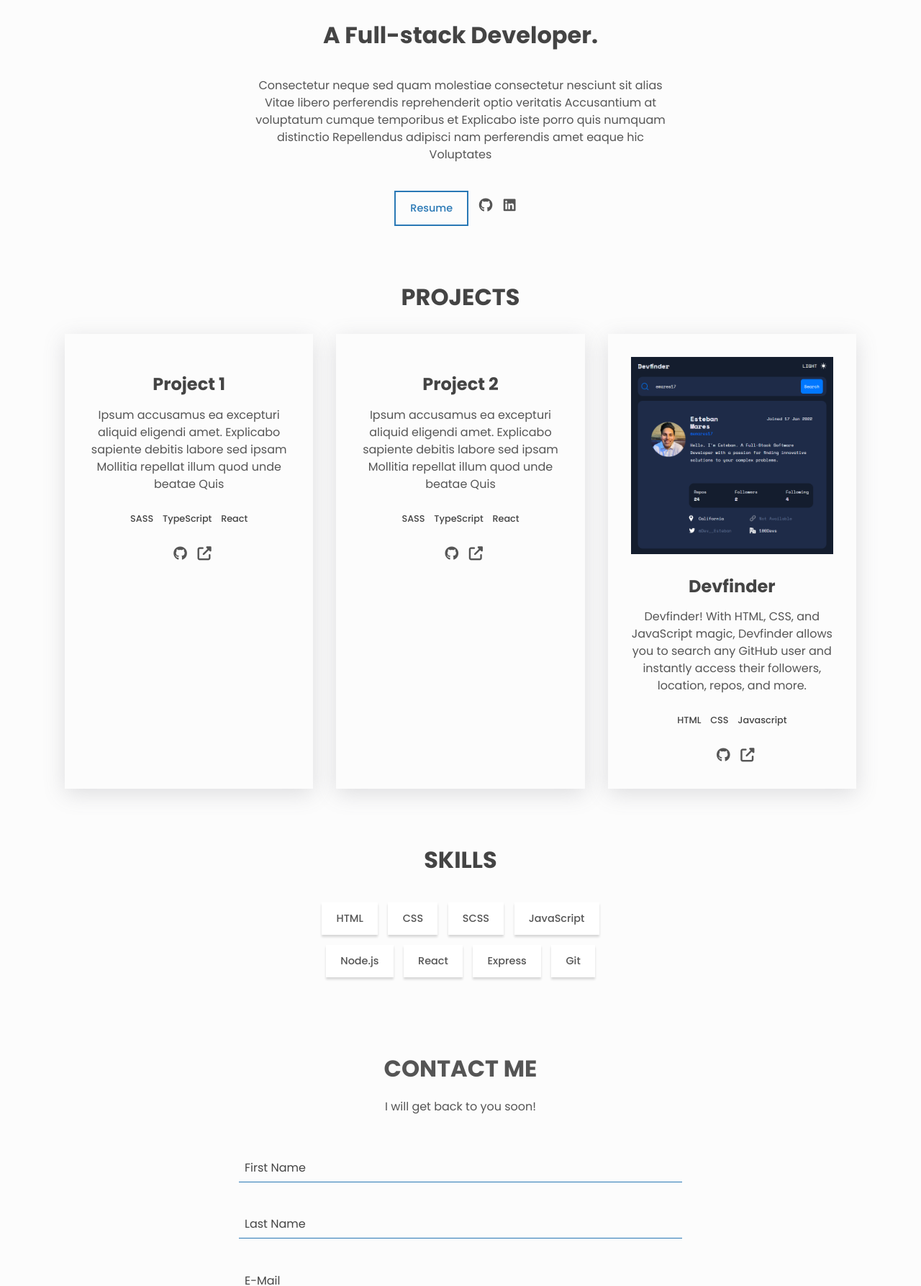
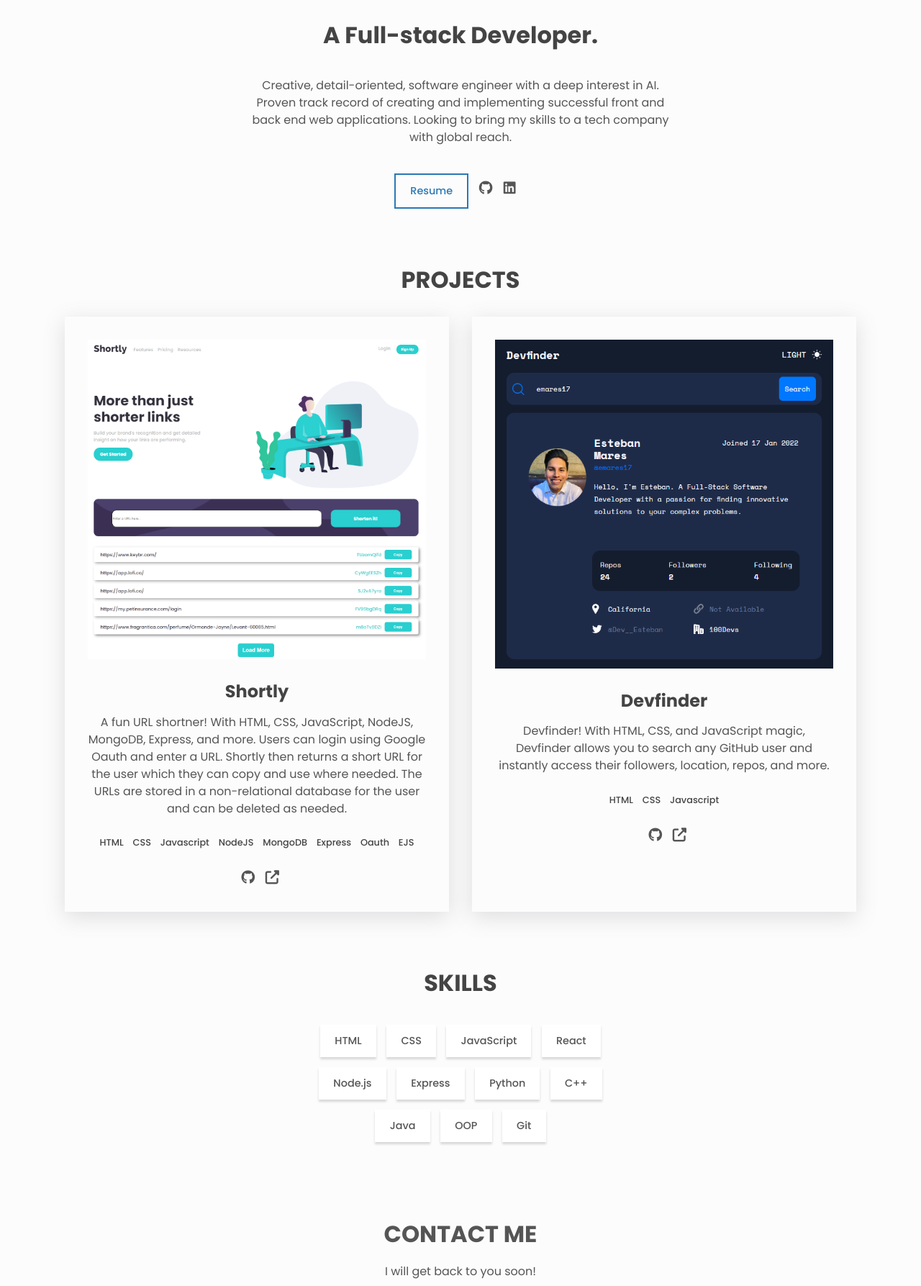
Before and after one commit to emares17/portfolio2022, a website: page public/index.html in a window 1280 px wide. Shown: the part 261-2048 px from the top of the page at 72% size. Drawn offline with Linux system fonts and the light colour scheme.

Commit message:
updates to layout

```diff
--- a/public/index.html
+++ b/public/index.html
@@ -58,15 +58,11 @@
         <h1>Hi, I am <span class="about__name">Esteban Mares.</span></h1>
         <h2 class="about__role">A Full-stack Developer.</h2>
         <p class="about__desc">
-          Consectetur neque sed quam molestiae consectetur nesciunt sit alias
-          Vitae libero perferendis reprehenderit optio veritatis Accusantium at
-          voluptatum cumque temporibus et Explicabo iste porro quis numquam
-          distinctio Repellendus adipisci nam perferendis amet eaque hic
-          Voluptates
+          Creative, detail-oriented, software engineer with a deep interest in AI. Proven track record of creating and implementing successful front and back end web applications. Looking to bring my skills to a tech company with global reach.
         </p>
 
         <div class="about__contact center">
-          <a href="https://example.com">
+          <a href="https://docs.google.com/document/d/18n_ghcA8vJGYMWE7022flOABU4_O_7VL/edit?usp=sharing&ouid=112034788923467786850&rtpof=true&sd=true">
             <span class="btn btn--outline">Resume</span>
           </a>
 
@@ -94,27 +90,33 @@
 
         <div class="projects__grid">
           <div class="project">
-            <h3>Project 1</h3>
+            <a href="https://url-shortner-production-fea7.up.railway.app/">
+              <img src="/images/Shortly.PNG" alt="Devfinder">
+            </a>
+            <h3>Shortly</h3>
             <p class="project__description">
-              Ipsum accusamus ea excepturi aliquid eligendi amet. Explicabo
-              sapiente debitis labore sed ipsam Mollitia repellat illum quod
-              unde beatae Quis
+              A fun URL shortner! With HTML, CSS, JavaScript, NodeJS, MongoDB, Express, and more. Users can login using Google Oauth and enter a URL. Shortly then returns a short URL for the user which they can copy and use where needed. The URLs are stored in a non-relational database for the user and can be deleted as needed.
             </p>
             <ul class="project__stack">
-              <li class="project__stack-item">SASS</li>
-              <li class="project__stack-item">TypeScript</li>
-              <li class="project__stack-item">React</li>
+              <li class="project__stack-item">HTML</li>
+              <li class="project__stack-item">CSS</li>
+              <li class="project__stack-item">Javascript</li>
+              <li class="project__stack-item">NodeJS</li>
+              <li class="project__stack-item">MongoDB</li>
+              <li class="project__stack-item">Express</li>
+              <li class="project__stack-item">Oauth</li>
+              <li class="project__stack-item">EJS</li>
             </ul>
 
             <a
-              href="https://github.com"
+              href="https://github.com/emares17/Url-shortner"
               aria-label="source code"
               class="link link--icon"
             >
               <i aria-hidden="true" class="fab fa-github"></i>
             </a>
             <a
-              href="https://example.com"
+              href="https://url-shortner-production-fea7.up.railway.app/"
               aria-label="live preview"
               class="link link--icon"
             >
@@ -122,7 +124,7 @@
             </a>
           </div>
 
-          <div class="project">
+          <!-- <div class="project">
             <h3>Project 2</h3>
             <p class="project__description">
               Ipsum accusamus ea excepturi aliquid eligendi amet. Explicabo
@@ -149,7 +151,7 @@
             >
               <i aria-hidden="true" class="fas fa-external-link-alt"></i>
             </a>
-          </div>
+          </div> -->
 
           <div class="project">
             <a href="https://githubusersearch-api.netlify.app/">
@@ -189,11 +191,14 @@
         <ul class="skills__list">
           <li class="skills__list-item btn btn--plain">HTML</li>
           <li class="skills__list-item btn btn--plain">CSS</li>
-          <li class="skills__list-item btn btn--plain">SCSS</li>
           <li class="skills__list-item btn btn--plain">JavaScript</li>
+          <li class="skills__list-item btn btn--plain">React</li>
           <li class="skills__list-item btn btn--plain">Node.js</li>
-          <li class="skills__list-item btn btn--plain">React</li>
           <li class="skills__list-item btn btn--plain">Express</li>
+          <li class="skills__list-item btn btn--plain">Python</li>
+          <li class="skills__list-item btn btn--plain">C++</li>
+          <li class="skills__list-item btn btn--plain">Java</li>
+          <li class="skills__list-item btn btn--plain">OOP</li>
           <li class="skills__list-item btn btn--plain">Git</li>
         </ul>
       </section>
```
Also changed, not shown: public/images/Shortly.PNG (added).
